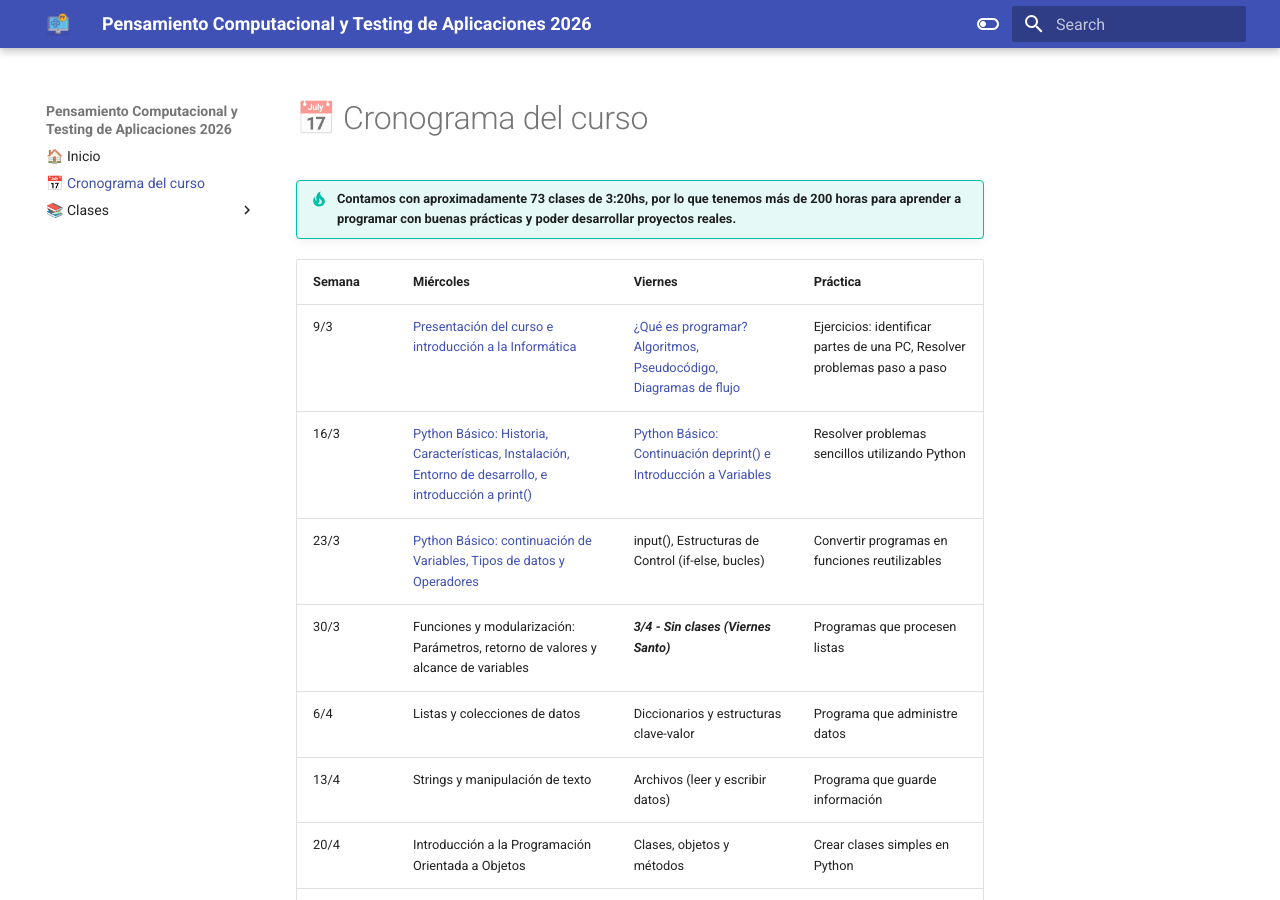
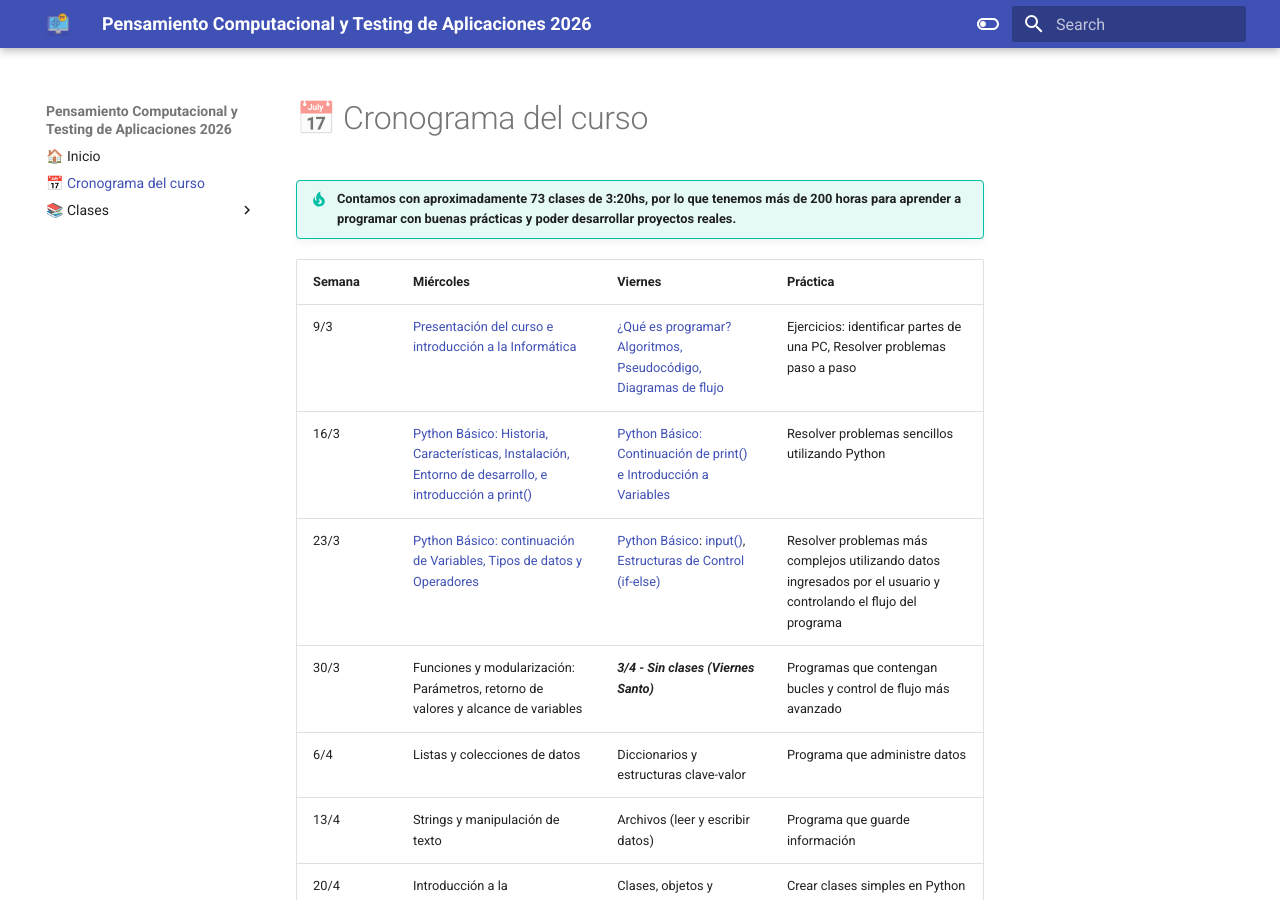
Before and after one commit to MaxiNunez24/pensamiento-computacional-testing-2026, an MkDocs documentation site: the page built from docs/cronograma.md, in a window 1280 px wide and 900 px high. Built offline with MkDocs 1.6.1 and Material for MkDocs 9.7.7, drawn with Linux system fonts in a browser that asks for light colours.

Commit message:
added link to if-else class in cronograma

```diff
--- a/docs/cronograma.md
+++ b/docs/cronograma.md
@@ -5,9 +5,9 @@
 |Semana|              Miércoles                  |                      Viernes                          |                  Práctica               |
 |------|------                                   |------                                                 |------                                   |
 | 9/3  | [Presentación del curso e introducción a la Informática](./clases/01_introduccion.md) | [¿Qué es programar? Algoritmos, Pseudocódigo, Diagramas de flujo](./clases/02_que_es_programar.md) | Ejercicios: identificar partes de una PC, Resolver problemas paso a paso |
-| 16/3 | [Python Básico: Historia, Características, Instalación, Entorno de desarrollo, e introducción a print()](./clases/python/python_basico.md) | [Python Básico: Continuación deprint() e Introducción a Variables](./clases/python/variables.md) | Resolver problemas sencillos utilizando Python |
-| 23/3 | [Python Básico: continuación de Variables, Tipos de datos y Operadores](./clases/python/variables.md) | input(), Estructuras de Control (if-else, bucles) | Convertir programas en funciones reutilizables |
-| 30/3 | Funciones y modularización: Parámetros, retorno de valores y alcance de variables | ***3/4 - Sin clases (Viernes Santo)*** | Programas que procesen listas |
+| 16/3 | [Python Básico: Historia, Características, Instalación, Entorno de desarrollo, e introducción a print()](./clases/python/python_basico.md) | [Python Básico: Continuación de print() e Introducción a Variables](./clases/python/variables.md) | Resolver problemas sencillos utilizando Python |
+| 23/3 | [Python Básico: continuación de Variables, Tipos de datos y Operadores](./clases/python/variables.md) | [Python Básico](./clases/python/python_basico.md): [input()](./clases/python/funcion_input.md), [Estructuras de Control (if-else)](./clases/python/if_else.md) | Resolver problemas más complejos utilizando datos ingresados por el usuario y controlando el flujo del programa |
+| 30/3 | Funciones y modularización: Parámetros, retorno de valores y alcance de variables | ***3/4 - Sin clases (Viernes Santo)*** | Programas que contengan bucles y control de flujo más avanzado |
 | 6/4  | Listas y colecciones de datos | Diccionarios y estructuras clave-valor | Programa que administre datos |
 | 13/4 | Strings y manipulación de texto | Archivos (leer y escribir datos) | Programa que guarde información |
 | 20/4 | Introducción a la Programación Orientada a Objetos | Clases, objetos y métodos | Crear clases simples en Python |
```
